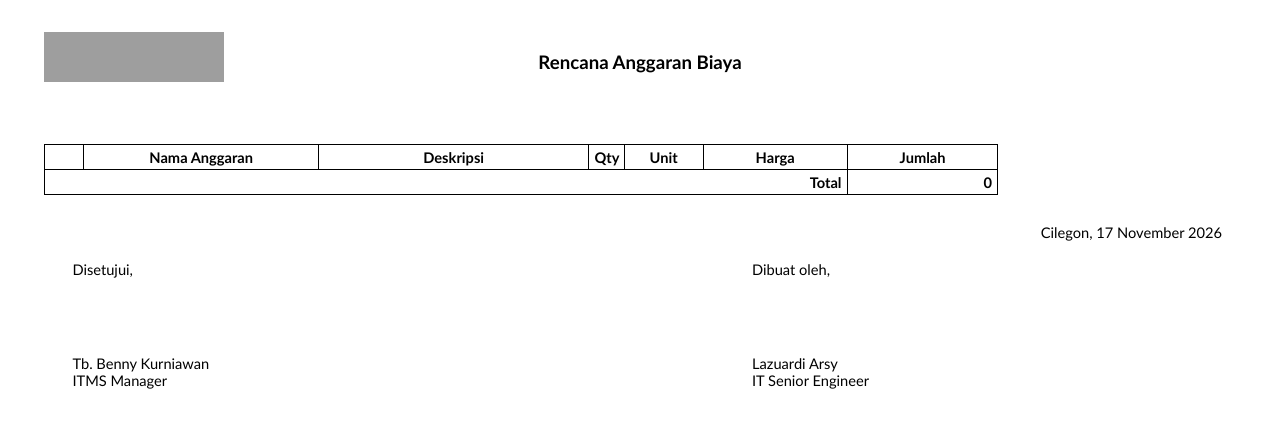
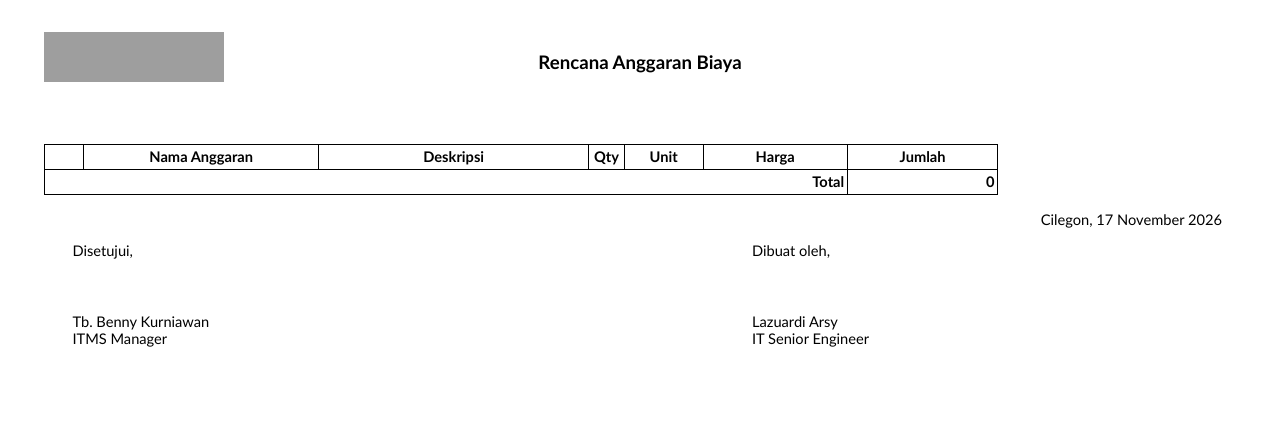
Before and after one commit to biankazahirra/itms-one, a Laravel app: template resources/views/documents/rab-pdf.blade.php in a window 1280 px wide. Shown: the top 428 px of the page. Run offline with Laravel 12, Linux system fonts and the light colour scheme; the template is opened without the code that fills it, so the values that code supplies are empty; parts of the project's set-up code (start-up, migrations or seed data) failed here and were passed over; grey boxes are pictures that could not be loaded.

Commit message:
fix: compact RAB PDF rows and keep signature block on last page

```diff
--- a/resources/views/documents/rab-pdf.blade.php
+++ b/resources/views/documents/rab-pdf.blade.php
@@ -48,8 +48,13 @@
         table.items th,
         table.items td {
             border: 0.5pt solid #000;
-            padding: 2pt 4pt;
+            padding: 1pt 2pt;
             vertical-align: middle;
+            line-height: 1.15;
+        }
+
+        table.items tr {
+            page-break-inside: avoid;
         }
 
         table.items thead th {
@@ -81,7 +86,8 @@
         td.total-value { text-align: right; white-space: nowrap; }
 
         .sign-block {
-            margin: 22pt 43.5pt 0 33.3pt;
+            margin: 12pt 43.5pt 0 33.3pt;
+            page-break-inside: avoid;
         }
 
         .date-line {
@@ -91,7 +97,7 @@
         .signatures {
             width: 100%;
             border-collapse: collapse;
-            margin-top: 14pt;
+            margin-top: 10pt;
             page-break-inside: avoid;
         }
 
@@ -103,7 +109,7 @@
         .signatures td.left { width: 60%; padding-left: 21pt; }
         .signatures td.right { width: 40%; }
 
-        .signature-space { height: 58pt; }
+        .signature-space { height: 40pt; }
     </style>
 </head>
 <body>
```
